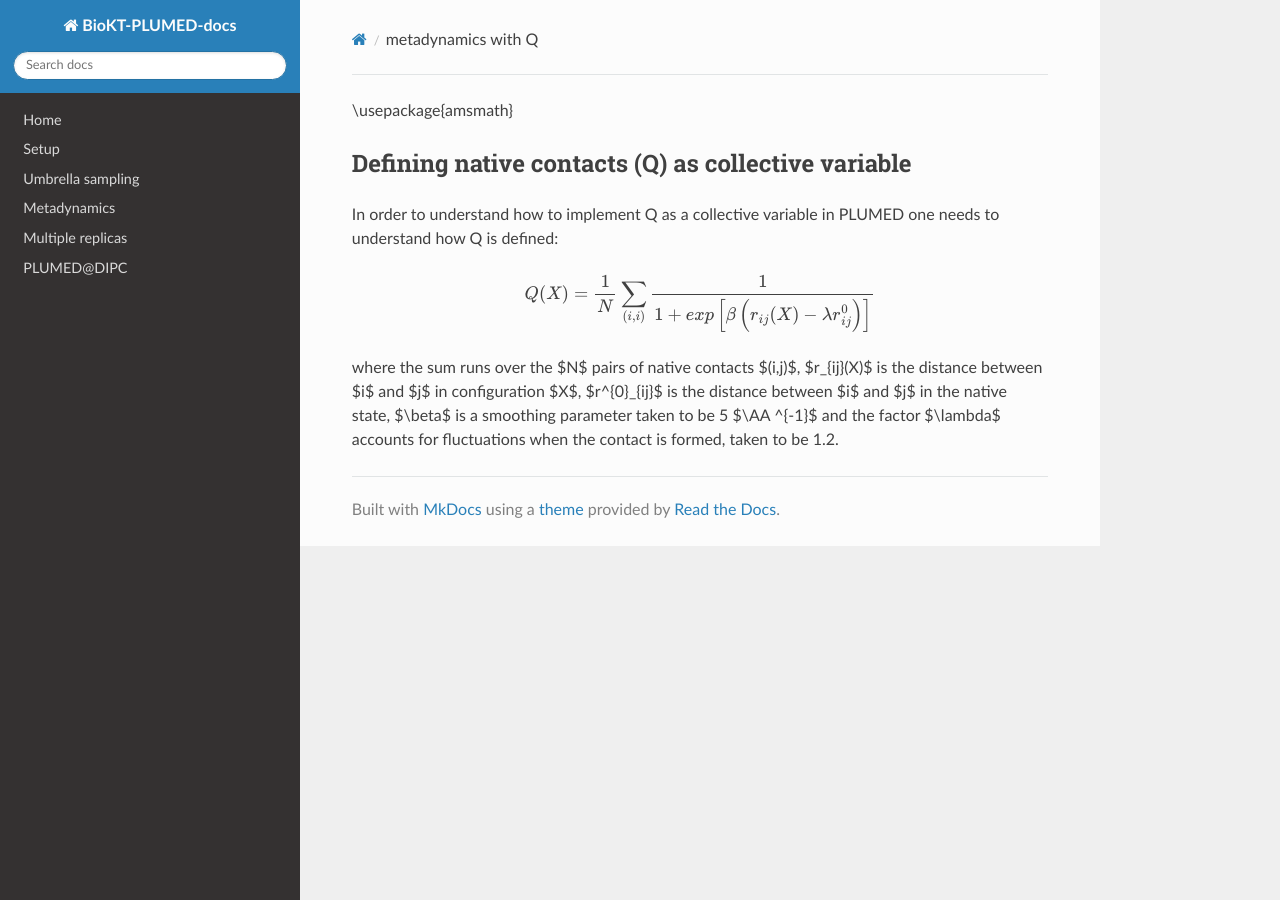
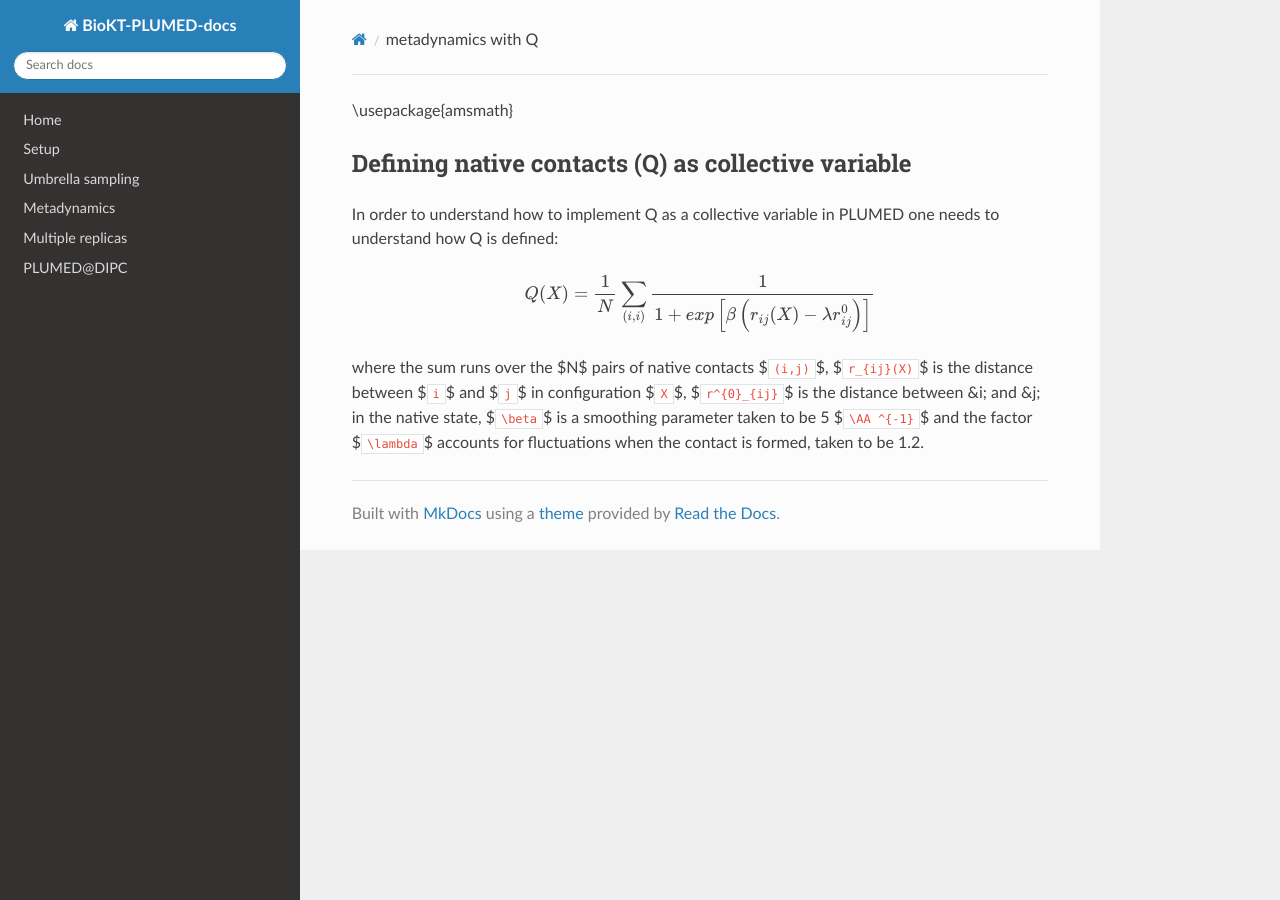
Before and after one commit to BioKT/PLUMED-docs, an MkDocs documentation site: the page built from docs/metadynamics/metadynamics-with-Q.md, in a window 1280 px wide. Built offline with MkDocs 1.6.1, drawn with Linux system fonts in a browser that asks for light colours; nearby versions of some CDN libraries; formulas are drawn with MathJax 3.

```diff
--- a/docs/metadynamics/metadynamics-with-Q.md
+++ b/docs/metadynamics/metadynamics-with-Q.md
@@ -11,8 +11,8 @@ one needs to understand how Q is defined:
 
 $$Q(X) = \frac{1}{N}\sum_{\left(i,i\right)}\frac{1}{1+exp\left[\beta \left(r_{ij}(X)-\lambda r^{0}_{ij}\right)\right]}$$
 
-where the sum runs over the $N$ pairs of native contacts $(i,j)$, $r_{ij}(X)$ is the
-distance between $i$ and $j$ in configuration $X$, $r^{0}_{ij}$ is the distance between
-$i$ and $j$ in the native state, $\beta$ is a smoothing parameter taken to be 5 $\AA ^{-1}$ and
-the factor $\lambda$ accounts for fluctuations when the contact is formed, taken to be
+where the sum runs over the $N$ pairs of native contacts $`(i,j)`$, $`r_{ij}(X)`$ is the
+distance between $`i`$ and $`j`$ in configuration $`X`$, $`r^{0}_{ij}`$ is the distance between
+&i; and &j; in the native state, $`\beta`$ is a smoothing parameter taken to be 5 $`\AA ^{-1}`$
+and the factor $`\lambda`$ accounts for fluctuations when the contact is formed, taken to be
 1.2.
```
